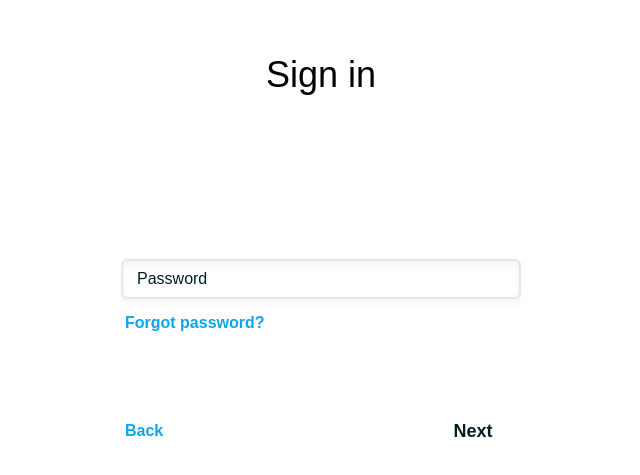
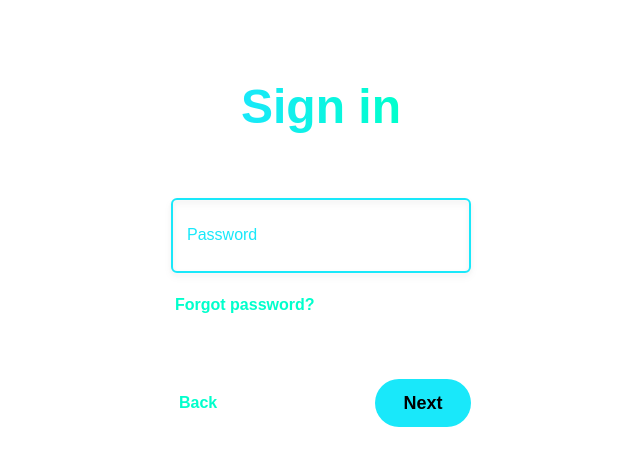
Before and after one commit to jerling2/Next.js-RA-Schedule, a Next.js app: page /signIn/userPassword in a window 1280 px wide. Shown: the part 145-620 px from the top of the page, without its empty margins (319-959 px from the left). Built offline with nearby package versions, Linux system fonts and the light colour scheme; no server answers.

Commit message:
Refactor SignIn/UserPassword page

```diff
--- a/app/signIn/userIdentifier/page.tsx
+++ b/app/signIn/userIdentifier/page.tsx
@@ -56,7 +56,7 @@ export default function EmailSignIn() {
           invalid={isError}/>
       </div>
       <div className='flex flex-row w-[75%] h-12 justify-between place-items-center mb-7'>
-        <div className='cursor-pointer text-accent hover:bg-accent-hover rounded-full p-1 font-bold'
+        <div className='cursor-pointer text-accent hover:bg-accent-hover rounded-full p-2 font-bold'
         onClick={() => router.push('/createAccount')}>
           Create account
         </div>
--- a/app/signIn/userPassword/page.tsx
+++ b/app/signIn/userPassword/page.tsx
@@ -36,24 +36,29 @@ export default function PasswordSignIn () {
 
     return (
         <>
-        <div className='text-4xl mb-24 text-black'>
-            Sign in
+        <div className='text-5xl mt-7 pb-2 h-fit font-bold bg-gradient-to-r from-primary to-accent text-transparent bg-clip-text'>
+          Sign in
         </div>
-        <div className='flex flex-col gap-y-2 place-items-start w-full h-1/5'>
-          <div className={`w-full h-full ${shake ? 'animate-shake' : ''}`} onAnimationEnd={()=>setShake(false)}>
-            <FieldInput type="password" placeholder="Password" onChange={setPass} invalid={isError}/>
-          </div>
-          <div className='cursor-pointer hover:bg-sky-100 rounded-full p-1 text-sky-500 font-bold'
-               onClick={()=>{sendPasswordResetEmail(auth, email); router.push("forgotPassword")}}>
-            Forgot password?
-          </div>
+        <div className="w-[75%]">
+            <div className={`aspect-[4/1] bg-background-1 border-primary text-primary ${shake ? 'animate-shake' : ''}`}
+            onAnimationEnd={() => setShake(false)}>
+                <FieldInput
+                    type="password"
+                    placeholder="Password"
+                    onChange={setPass}
+                    invalid={isError}/>
+            </div>
+            <div className='mt-4 w-fit p-1 font-bold text-accent  hover:bg-accent-hover rounded-full cursor-pointer '
+                onClick={()=>{sendPasswordResetEmail(auth, email); router.push("forgotPassword")}}>
+                Forgot password?
+            </div>
         </div>
-        <div className='flex flex-row w-full h-12 justify-between place-items-center'>
-            <div className='cursor-pointer hover:bg-sky-100 rounded-full p-1 text-sky-500 font-bold'
+        <div className="flex flex-row justify-between w-[75%] h-12 mb-7 items-center">
+        <div className='cursor-pointer hover:bg-accent-hover rounded-full p-2 text-accent font-bold'
             onClick={() => router.push('userIdentifier')}>
             Back
             </div>
-            <div className='w-24 h-full'>
+            <div className='w-24 h-full [&>*]:bg-primary [&>*]:hover:bg-primary-hover text-black'>
                 <SmallButton onClick={handleFormSubmit} isLoading={isLoading}/>
             </div>
         </div>
```
